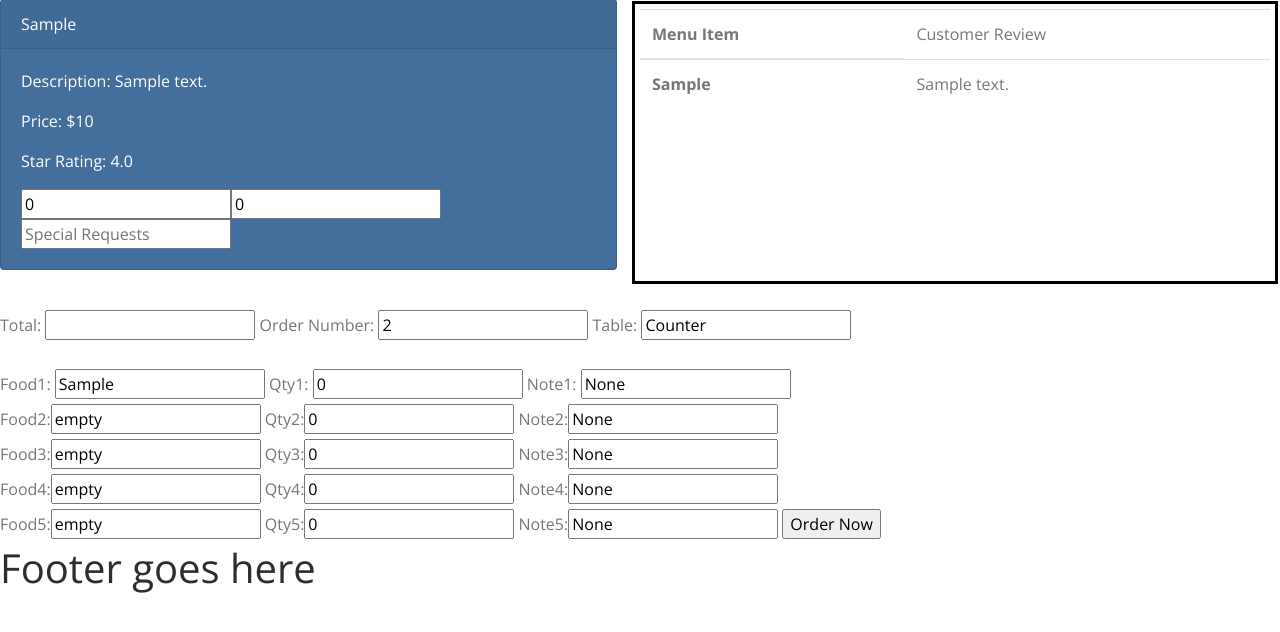
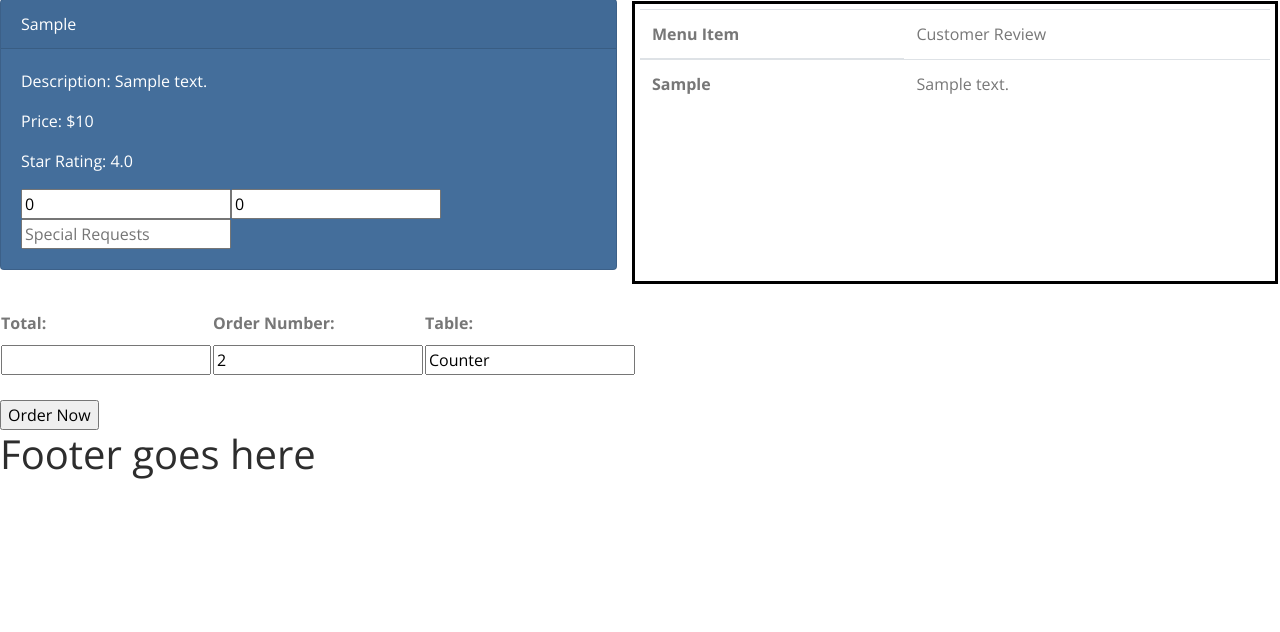
Before and after one commit to Abeham1/cs3450_groupProject, a Django app: page / in a window 1280 px wide. Shown: the part 121-753 px from the top of the page. Run offline with Django 3.2, Linux system fonts and the light colour scheme; tables that the repository leaves empty hold one stand-in row (values such as "Sample post").

Commit message:
Misc Cleanup from Aaron
Fixed display bug in Cook Details not showing food items on details
cards
Hid the tables at the bottom of Menu page
Small code refactoring on Menu page (views and html) for readability

```diff
--- a/Django/cs3450_group_project/workspace/virtual_waitress/templates/virtual_waitress/cook_view.html
+++ b/Django/cs3450_group_project/workspace/virtual_waitress/templates/virtual_waitress/cook_view.html
@@ -83,7 +83,7 @@
 {% for order in orders %}
     {% for item in order.entry_set.all %}
     <div class="card border-info mb-3" style="max-width: 90%;  margin:auto; display:none;", id="OrderItem{{ item.id }}">
-        <div class="card-header">Details for {{ item.menu_item }} on order {{ item.order }}</div>
+        <div class="card-header">Details for {{ item.food }} on order {{ item.order }}</div>
         <div class="card-body">
             <h4 class="card-title">Recipe</h4>
             {% lorem 3 p %}
--- a/Django/cs3450_group_project/workspace/virtual_waitress/templates/virtual_waitress/menu.html
+++ b/Django/cs3450_group_project/workspace/virtual_waitress/templates/virtual_waitress/menu.html
@@ -65,6 +65,9 @@
     console.log(menu[0].menuItem);
     console.log(menu);
 
+    //console.log(review_list);
+    //console.log(menu[0].menuItem);
+    //console.log(menu);
     //console.log(order[0].id);
     //console.log(order.length);
     //console.log(order[order.length - 1].id);
@@ -229,69 +232,51 @@
 
 <div>
     <br />
-    <form action="" method="post">
+    <form action="{% url 'virtual_waitress:menu' %}" method="post">
         {% csrf_token %}
+        <table>
         <tr>
             <th>
                 <label for="id_order-total">Total:</label>
             </th>
+            <th>
+                <label for="id_order-orderNumber">Order Number:</label>
+            </th>
+            <th>
+                <label for="id_order-table">Table:</label>
+            </th>
+        </tr>
+        <tr>
             <td>
                 <input type="number" name="order-total" step="any" required id="id_order-total" />
             </td>
-        </tr>
-        <tr>
-            <th>
-                <label for="id_order-orderNumber">Order Number:</label>
-            </th>
             <td>
                 <input type="number" name="order-orderNumber" required id="id_order-orderNumber" />
             </td>
-        </tr>
-        <tr>
-            <th>
-                <label for="id_order-table">Table:</label>
-            </th>
+
             <td>
                 <input type="text" name="order-table" required id="id_order-table" value="Counter" />
             </td>
         </tr>
-        <br /><br />
-        <tr>
-            <th>
-                <label for="id_orderItem-food1">Food1:</label>
-            </th>
-            <td>
-                <input type="text" name="orderItem-food1" id="id_orderItem-food1" value="empty" />
-            </td>
-        </tr>
-        <tr>
-            <th>
-                <label for="id_orderItem-qty1">Qty1:</label>
-            </th>
-            <td>
-                <input type="number" name="orderItem-qty1" required id="id_orderItem-qty1" value=0 />
-            </td>
-        </tr>
-        <tr>
-            <th>
-                <label for="id_orderItem-note1">Note1:</label>
-            </th>
-            <td>
-                <input type="text" name="orderItem-note1" required id="id_orderItem-note1" value="None" />
-            </td>
-        </tr><br />
+        </table>
+        <br />
+        <table style="display:none">
+        <tr><th><label for="id_orderItem-food1">Food1:</label></th><td><input type="text" name="orderItem-food1" required id="id_orderItem-food1" value="empty" /></td></tr>
+        <tr><th><label for="id_orderItem-qty1">Qty1:</label></th><td><input type="number" name="orderItem-qty1" required id="id_orderItem-qty1" value=0 /></td></tr>
+        <tr><th><label for="id_orderItem-note1">Note1:</label></th><td><input type="text" name="orderItem-note1" id="id_orderItem-note1" value="None" /></td></tr>
         <tr><th><label for="id_orderItem-food2">Food2:</label></th><td><input type="text" name="orderItem-food2" required id="id_orderItem-food2" value="empty" /></td></tr>
         <tr><th><label for="id_orderItem-qty2">Qty2:</label></th><td><input type="number" name="orderItem-qty2" required id="id_orderItem-qty2" value=0 /></td></tr>
-        <tr><th><label for="id_orderItem-note2">Note2:</label></th><td><input type="text" name="orderItem-note2" id="id_orderItem-note2" value="None" /></td></tr><br />
+        <tr><th><label for="id_orderItem-note2">Note2:</label></th><td><input type="text" name="orderItem-note2" id="id_orderItem-note2" value="None" /></td></tr>
         <tr><th><label for="id_orderItem-food3">Food3:</label></th><td><input type="text" name="orderItem-food3" required id="id_orderItem-food3" value="empty" /></td></tr>
         <tr><th><label for="id_orderItem-qty3">Qty3:</label></th><td><input type="number" name="orderItem-qty3" required id="id_orderItem-qty3" value=0 /></td></tr>
-        <tr><th><label for="id_orderItem-note3">Note3:</label></th><td><input type="text" name="orderItem-note3" id="id_orderItem-note3" value="None" /></td></tr><br />
+        <tr><th><label for="id_orderItem-note3">Note3:</label></th><td><input type="text" name="orderItem-note3" id="id_orderItem-note3" value="None" /></td></tr>
         <tr><th><label for="id_orderItem-food4">Food4:</label></th><td><input type="text" name="orderItem-food4" required id="id_orderItem-food4" value="empty" /></td></tr>
         <tr><th><label for="id_orderItem-qty4">Qty4:</label></th><td><input type="number" name="orderItem-qty4" required id="id_orderItem-qty4" value=0 /></td></tr>
-        <tr><th><label for="id_orderItem-note4">Note4:</label></th><td><input type="text" name="orderItem-note4" id="id_orderItem-note4" value="None" /></td></tr><br />
+        <tr><th><label for="id_orderItem-note4">Note4:</label></th><td><input type="text" name="orderItem-note4" id="id_orderItem-note4" value="None" /></td></tr>
         <tr><th><label for="id_orderItem-food5">Food5:</label></th><td><input type="text" name="orderItem-food5" required id="id_orderItem-food5" value="empty" /></td></tr>
         <tr><th><label for="id_orderItem-qty5">Qty5:</label></th><td><input type="number" name="orderItem-qty5" required id="id_orderItem-qty5" value=0 /></td></tr>
         <tr><th><label for="id_orderItem-note5">Note5:</label></th><td><input type="text" name="orderItem-note5" id="id_orderItem-note5" value="None" /></td></tr>
+        </table>
         <input name="placeTestOrder" type="submit" value="Order Now"></input>
     </form>
 </div>
--- a/Django/cs3450_group_project/workspace/virtual_waitress/urls.py
+++ b/Django/cs3450_group_project/workspace/virtual_waitress/urls.py
@@ -23,6 +23,6 @@ urlpatterns = [
     # /virtual_waitress/
     path('', views.menu, name='menu'),
 
-    # returning to menu from any other page
-    path('menu/', views.menu, name='menu'),
+    # # returning to menu from any other page
+    # path('menu/', views.menu, name='menu'),
 ]
--- a/Django/cs3450_group_project/workspace/virtual_waitress/views.py
+++ b/Django/cs3450_group_project/workspace/virtual_waitress/views.py
@@ -170,21 +170,21 @@ def inventory(request):  # To send model data from Database to Javascript/Templa
 
 
 def menu(request):
-    result = RestaurantName.objects.all()
-    myresult = Menu.objects.all()
-    mymyresult = Order.objects.all()
-    mymylist = (list(mymyresult.values()))
-    mylist = (list(myresult.values()))
-    lst = (list(result.values()))
+    names = RestaurantName.objects.all()
+    menu_items = Menu.objects.all()
+    orders = Order.objects.all()
+    orders_list = (list(orders.values()))
+    menu_items_list = (list(menu_items.values()))
+    name_list = (list(names.values()))
     mySize = 2
 
     review_list = list(Review.objects.all().values())
-    print(review_list)
+    # print(review_list)
     context = {
         'activePage': 'menu',
-        'restaurantName': json.dumps(lst),
-        'comboItemsMenu': json.dumps(mylist),
-        'orderList': json.dumps(mymylist),
+        'restaurantName': json.dumps(name_list),
+        'comboItemsMenu': json.dumps(menu_items_list),
+        'orderList': json.dumps(orders_list),
         'review_list': json.dumps(review_list),
     }
 
@@ -198,10 +198,10 @@ def menu(request):
     #print(orderItemFormSet.is_valid())
 
     #orderForm = OrderForm(prefix='order')
-    orderItemForm = OrderItemForm()
+
 
     #print(orderForm)
-    print(orderItemForm)
+    # print(orderItemForm)
     #print(orderItemForm.is_valid())
     if 'placeTestOrder' in request.POST:
         orderForm = OrderForm(request.POST, prefix='order')
@@ -278,12 +278,9 @@ def menu(request):
 
             num5.save()
 
-
-
-
-
-
-
+    else:
+        # We aren't doing a POST so we must want a clean form
+        orderItemForm = OrderItemForm()
 
         #     # num2.order = Order.objects.get(num.orderNumber)
         #     # num2.food = Menu.objects.get(menuItem='Drink')
```
